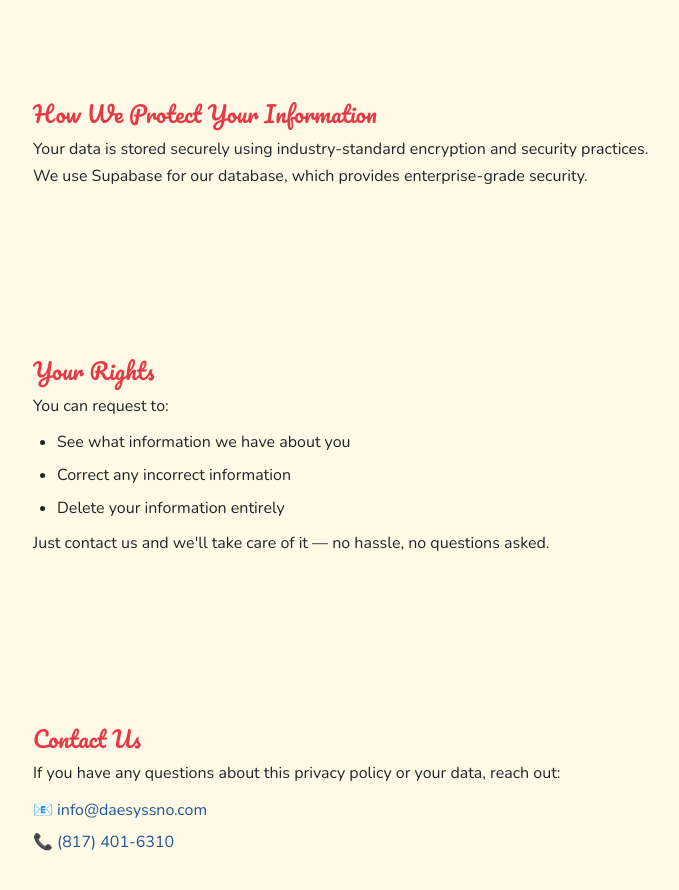
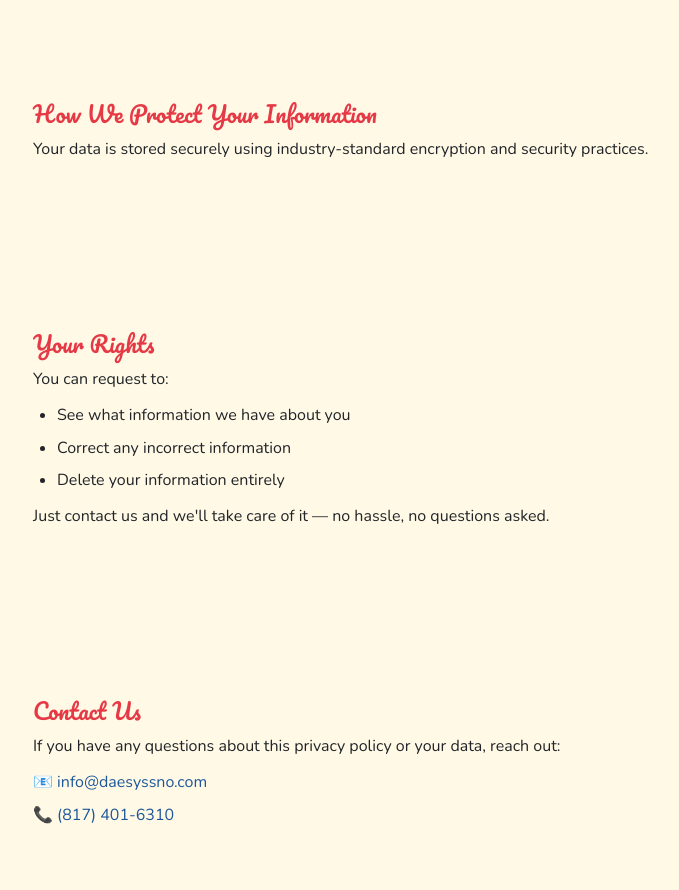
Before and after one commit to jpol34/daesys-tropical-sno, a SvelteKit app: page /privacy in a window 1280 px wide. Shown: the part 1300-2190 px from the top of the page, without its empty margins (289-968 px from the left). Built offline with nearby package versions, Linux system fonts and the light colour scheme.

Commit message:
Remove Supabase mention from privacy policy

```diff
--- a/src/routes/privacy/+page.svelte
+++ b/src/routes/privacy/+page.svelte
@@ -51,7 +51,6 @@
 			<h2>How We Protect Your Information</h2>
 			<p>
 				Your data is stored securely using industry-standard encryption and security practices.
-				We use Supabase for our database, which provides enterprise-grade security.
 			</p>
 		</section>
 
```
